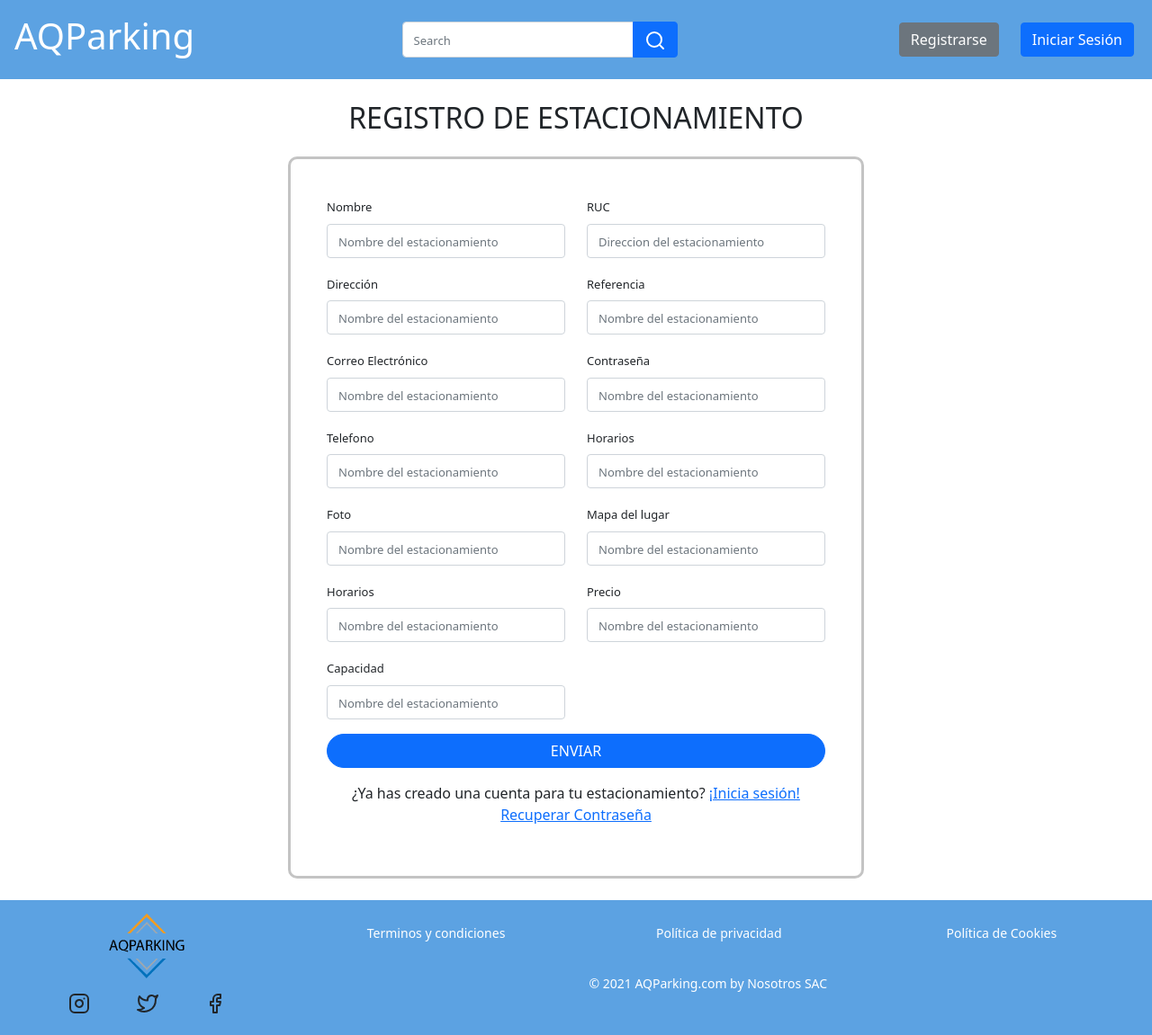
After one commit to JosCha94/AQParking, a PHP site: page /estacionamiento-registro.html in a window 1280 px wide. The commit adds this page. Shown: the whole page at 90% size. Run offline with PHP 8.4, Linux system fonts and the light colour scheme.

Commit message:
Avance form registro de estacionamiento
Faltan varios detalles en los input, validacion y estilo

```diff
--- a/css/estilos.css
+++ b/css/estilos.css
@@ -8,11 +8,11 @@
 
 .linkfoot{ text-decoration: none; font-weight:500;}
 
-/*body{
+/* body{
     display: flex;
     flex-direction:column;
     height: 100%;
-}*/
+} */
 /*FOOTER*/
 footer {
     margin-top: auto;
@@ -76,6 +76,9 @@ label, ::-webkit-input-placeholder {
     font-size: small;
 }
 
-/* select option{
-    font-size: small;
-} */
+/* REGISTRO DE ESTACIONAMIENTOS*/
+.dobleForm{
+    border: solid 3px #C4C4C4;
+    border-radius: 10px;
+    padding: 40px;
+}
--- /dev/null
+++ b/estacionamiento-registro.html
@@ -0,0 +1,196 @@
+<!DOCTYPE html>
+<html lang="en">
+
+<head>
+    <meta charset="UTF-8">
+    <meta http-equiv="X-UA-Compatible" content="IE=edge">
+    <meta name="viewport" content="width=device-width, initial-scale=1.0">
+    <meta name="keywords"
+        content="estacionamientos en Arequipa, Parqueos en Arequipa, Arequipa parking, playas de estacionamiento, reserva de estacionamiento">
+    <meta name="description"
+        content="Encuentra tu estacionamiento en la ciudad de Arequipa y reserva tu sitio facilmente">
+    <!-- <link href="https://cdn.jsdelivr.net/npm/bootstrap@5.0.2/dist/css/bootstrap.min.css" rel="stylesheet" integrity="sha384-EVSTQN3/azprG1Anm3QDgpJLIm9Nao0Yz1ztcQTwFspd3yD65VohhpuuCOmLASjC" crossorigin="anonymous"> -->
+    <link rel="stylesheet" href="css/bootstrap.min.css">
+    <link rel="stylesheet" href="css/estilos.css">
+    <title>AQParking - Nuevo Registro de usuario u estacionamiento</title>
+</head>
+<body>
+    <!-- HEADER -->
+    <nav class="navbar navbar-expand-lg navbar-light bg-sky">
+        <div class="container-fluid">
+            <a href="index.html" class="text-decoration-none" title="Link to INDEX"><h1 class="text-white ms-lg-1">AQParking</h1></a>
+            <button class="navbar-toggler" type="button" data-bs-toggle="collapse"
+                data-bs-target="#navbarSupportedContent" aria-controls="navbarSupportedContent" aria-expanded="false"
+                aria-label="Toggle navigation">
+                <span class="navbar-toggler-icon"></span>
+            </button>
+            <div class="collapse navbar-collapse " id="navbarSupportedContent">
+                <form class="d-flex my-2 my-lg-0 ms-auto">
+                    <div class="input-group mb-3 my-sm-3">
+                        <input class="form-control" type="search" placeholder="Search" aria-label="Search"
+                            aria-describedby="barrabuscarheader">
+                        <button class="btn btn-primary" type="submit" id="barrabuscarheader"><i data-feather="search"></i></button>
+                    </div>
+                </form>
+                <ul class="navbar-nav ms-auto">
+                    <li class="nav-item mb-2 mb-lg-0">
+                        <form action="registro.html">
+                            <button type="submit" class="btn btn-secondary mx-3" id="btn_registro"
+                                name="btn_registro">Registrarse</button>
+                        </form>
+                    </li>
+                    <li class="nav-item">
+                        <a href="login.html">
+                            <button type="button" class="btn btn-primary mx-2" id="btn_sesion" name="btn_sesion">Iniciar
+                                Sesión</button>
+                        </a>
+                    </li>
+                </ul>
+            </div>
+        </div>
+    </nav>
+
+    <!--BODY-->
+    <h2 class="text-center mt-4 mb-3">REGISTRO DE ESTACIONAMIENTO</h2>
+
+    <div class="container dobleForm w-50 mt-4 mb-4 ">
+        <div class="row align-items-stretch">
+            <div class="col col-lg-6 col-sm-12">
+                <form >
+                    <div class="form-group">
+                        <div class="mb-3">
+                            <label for="nomEstacionamiento" class="form-label">Nombre</label>
+                            <input type="text" class="form-control" id="nomEstacionamiento" name="nomEstacionamiento" placeholder="Nombre del estacionamiento" required>
+                        </div>
+                        <div class="mb-3">
+                            <label for="nomEstacionamiento" class="form-label">Dirección</label>
+                            <input type="text" class="form-control" id="nomEstacionamiento" name="nomEstacionamiento" placeholder="Nombre del estacionamiento" required>
+                        </div>
+                        <div class="mb-3">
+                            <label for="nomEstacionamiento" class="form-label">Correo Electrónico</label>
+                            <input type="text" class="form-control" id="nomEstacionamiento" name="nomEstacionamiento" placeholder="Nombre del estacionamiento" required>
+                        </div>
+                        <div class="mb-3">
+                            <label for="nomEstacionamiento" class="form-label">Telefono</label>
+                            <input type="text" class="form-control" id="nomEstacionamiento" name="nomEstacionamiento" placeholder="Nombre del estacionamiento" required>
+                        </div>
+                        <div class="mb-3">
+                            <label for="nomEstacionamiento" class="form-label">Foto</label>
+                            <input type="text" class="form-control" id="nomEstacionamiento" name="nomEstacionamiento" placeholder="Nombre del estacionamiento" required>
+                        </div>
+                        <div class="mb-3">
+                            <label for="nomEstacionamiento" class="form-label">Horarios</label>
+                            <input type="text" class="form-control" id="nomEstacionamiento" name="nomEstacionamiento" placeholder="Nombre del estacionamiento" required>
+                        </div>
+                        <div class="mb-3">
+                            <label for="nomEstacionamiento" class="form-label">Capacidad</label>
+                            <input type="text" class="form-control" id="nomEstacionamiento" name="nomEstacionamiento" placeholder="Nombre del estacionamiento" required>
+                        </div>
+                    </div>
+                </form>
+            </div>
+            <div class="col col-lg-6 col-sm-12">
+                <form >
+                    <div class="form-group">
+                        <div class="mb-3">
+                            <label for="dirEstacionamiento" class="form-label">RUC</label>
+                            <input type="text" class="form-control" id="dirEstacionamiento" name="dirEstacionamiento" placeholder="Direccion del estacionamiento" required>
+                        </div>
+                        <div class="mb-3">
+                            <label for="nomEstacionamiento" class="form-label">Referencia</label>
+                            <input type="text" class="form-control" id="nomEstacionamiento" name="nomEstacionamiento" placeholder="Nombre del estacionamiento" required>
+                        </div>
+                        <div class="mb-3">
+                            <label for="nomEstacionamiento" class="form-label">Contraseña</label>
+                            <input type="text" class="form-control" id="nomEstacionamiento" name="nomEstacionamiento" placeholder="Nombre del estacionamiento" required>
+                        </div>
+                        <div class="mb-3">
+                            <label for="nomEstacionamiento" class="form-label">Horarios</label>
+                            <input type="text" class="form-control" id="nomEstacionamiento" name="nomEstacionamiento" placeholder="Nombre del estacionamiento" required>
+                        </div>
+                        <div class="mb-3">
+                            <label for="nomEstacionamiento" class="form-label">Mapa del lugar</label>
+                            <input type="text" class="form-control" id="nomEstacionamiento" name="nomEstacionamiento" placeholder="Nombre del estacionamiento" required>
+                        </div>
+                        <div class="mb-3">
+                            <label for="nomEstacionamiento" class="form-label">Precio</label>
+                            <input type="text" class="form-control" id="nomEstacionamiento" name="nomEstacionamiento" placeholder="Nombre del estacionamiento" required>
+                        </div>
+                    </div>
+                </form>
+            </div>
+        </div>
+        <div class="row">
+            <div class="d-grid ">
+                <button class="btn btn-primary rounded-pill" id="btn_login" name="btn_login" type="submit">ENVIAR</button>
+              </div>
+              <div class="my-3 text-center">
+                <span>¿Ya has creado una cuenta para tu estacionamiento? <a href="registro.html">¡Inicia sesión!</a></span><br>
+                <span><a href="recuperacion.html">Recuperar Contraseña</a></span>
+              </div>
+        </div>
+
+    </div>
+
+
+
+    <!--FOOTER-->
+    <footer class="footer">
+    <div class="container-fluid">
+        <div class="row">
+            <div class="col-lg-3 col-md-12">
+                <div class="col col-lg-12">
+                    <img src="img/logo.png" title="logo AQPparking" alt="logo AQPparking">
+                    <a class="text-light display-6 px-4 text-dark" href="#" target="_blank" alt="icono instagram" title="Link to Instsgram"><i
+                            data-feather="instagram"></i></i></a>
+                    <a class="text-light display-6 px-4 text-dark" href="#" target="_blank" alt="icono twitter" title="Link to Twitter"><i
+                            data-feather="twitter"></i></i></a>
+                    <a class="text-light display-6 px-4 text-dark" href="#" target="_blank" alt="icono facebook" title="Link to Facebook"><i
+                            data-feather="facebook"></i></a>
+                </div>
+            </div>
+            <div class="col-lg-9 col-md-12">
+                <div class="row tyc">
+                    <div class=" col-lg-4">
+                        <a href="#" title="Link Terminos y condiciones">Terminos y condiciones</a>
+                    </div>
+                    <div class=" col-lg-4">
+                        <a href="#" title="Link Política de privacidad">Política de privacidad</a>
+                    </div>
+                    <div class=" col-lg-4">
+                        <a href="#" title="Política de Cookies">Política de Cookies</a>
+                    </div>
+                    <div class="row end">
+                        <p class="text-center">© <span id="anio"></span> AQParking.com by Nosotros SAC</p>
+                    </div>
+                </div>
+            </div>
+
+        </div>
+    </div>
+    </footer>
+
+</body>
+
+<script src="feather-icons/dist/feather.min.js"></script>
+<script>
+  feather.replace()
+</script>
+<!-- <script src="https://kit.fontawesome.com/f52de5d372.js" crossorigin="anonymous"></script> -->
+<!-- <script src="https://cdn.jsdelivr.net/npm/bootstrap@5.0.2/dist/js/bootstrap.bundle.min.js" integrity="sha384-MrcW6ZMFYlzcLA8Nl+NtUVF0sA7MsXsP1UyJoMp4YLEuNSfAP+JcXn/tWtIaxVXM" crossorigin="anonymous"></script> -->
+<script src="js/bootstrap.min.js"></script>
+<script src="js/jquery-3.6.0.js"></script>
+<script src="js/script.js"></script>
+<script src="js/jquery.motio.js"></script>
+<script>
+  var element = document.querySelector('.bodyreg');
+  var panning = new Motio(element, {
+    fps: 30,
+    speedX: -100,
+    // speedY: -10,
+    bgWidth: 1024,
+    bgHeight: 1024,
+  });
+  panning.play();
+</script>
+</html>
--- a/login.html
+++ b/login.html
@@ -85,6 +85,8 @@
       </div>
     </div>
   </div>
+
+
   <!-- FOOTER -->
   <footer class="footer">
     <div class="container-fluid">
--- a/registro.html
+++ b/registro.html
@@ -55,7 +55,7 @@
         <div class="row m-0 justify-content-between vh-100 justify-content-center align-items-center">
             <div class="col-12 col-sm-6 ">
                 <div class="d-flex flex-column justify-content-center align-items-center ">
-                    <img src="img/usuario.png" class="img-fluid" alt="imagen usuario" title="imagen usuario">
+                    <a href="usuario-registro.html"><img src="img/usuario.png" class="img-fluid" alt="imagen usuario" title="imagen usuario"></a>
                 </div>
             </div>
             <div class="col-12 col-sm-6 ">
```
Also changed, not shown: usuario-registro.html (+22 -0 lines).
